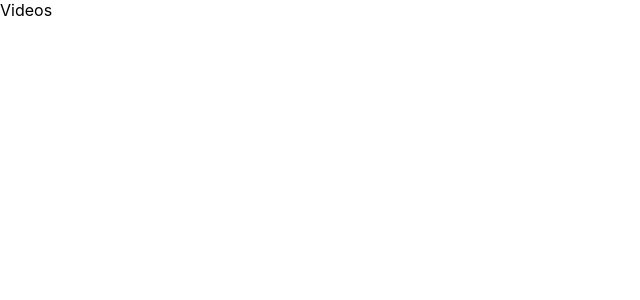
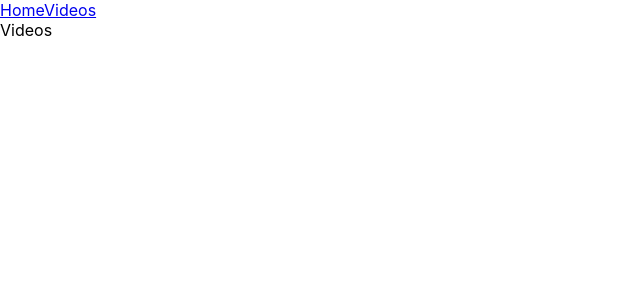
Before and after one commit to Stilllee/react-dream, a React (Create React App) app: page /videos in a window 1280 px wide. Shown: the top 300 px of the page, without its empty margins (0-640 px from the left). Built offline with nearby package versions, Linux system fonts and the light colour scheme.

Commit message:
Outlet 사용하기

```diff
--- a/src/App.js
+++ b/src/App.js
@@ -1,14 +1,21 @@
 import { RouterProvider, createBrowserRouter } from "react-router-dom";
 import "./App.css";
+import Home from "./pages/Home";
+import Videos from "./pages/Videos";
+import NotFound from "./pages/NotFound";
+import Root from "./pages/Root";
 const router = createBrowserRouter([
   {
     path: "/",
-    element: <div>Home</div>,
-    errorElement: <p>Not Found 😓</p>,
-  },
-  {
-    path: "/videos",
-    element: <div>Videos</div>,
+    element: <Root />,
+    errorElement: <NotFound />,
+    children: [
+      { index: true, element: <Home /> },
+      {
+        path: "/videos",
+        element: <Videos />,
+      },
+    ],
   },
 ]);
 export default function App() {
--- /dev/null
+++ b/src/components/Navbar.jsx
@@ -0,0 +1,11 @@
+import React from "react";
+import { Link } from "react-router-dom";
+
+export default function Navbar() {
+  return (
+    <nav>
+      <Link to="/">Home</Link>
+      <Link to="/videos">Videos</Link>
+    </nav>
+  );
+}
--- /dev/null
+++ b/src/pages/Home.jsx
@@ -0,0 +1,5 @@
+import React from "react";
+
+export default function Home() {
+  return <div>Home</div>;
+}
--- /dev/null
+++ b/src/pages/NotFound.jsx
@@ -0,0 +1,5 @@
+import React from "react";
+
+export default function NotFound() {
+  return <div>Not Found 😓</div>;
+}
--- /dev/null
+++ b/src/pages/Root.jsx
@@ -0,0 +1,12 @@
+import React from "react";
+import { Outlet } from "react-router-dom";
+import Navbar from "../components/Navbar";
+
+export default function Root() {
+  return (
+    <div>
+      <Navbar />
+      <Outlet />
+    </div>
+  );
+}
--- /dev/null
+++ b/src/pages/Videos.jsx
@@ -0,0 +1,5 @@
+import React from "react";
+
+export default function Videos() {
+  return <div>Videos</div>;
+}
```
